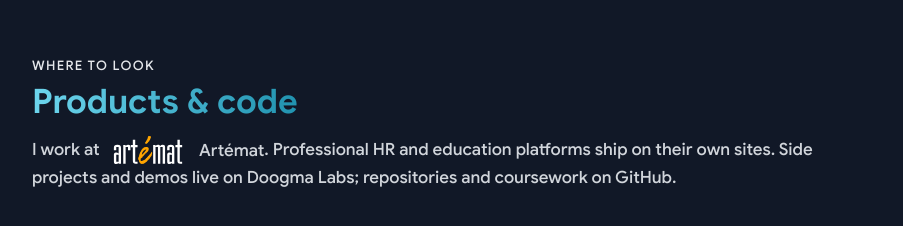
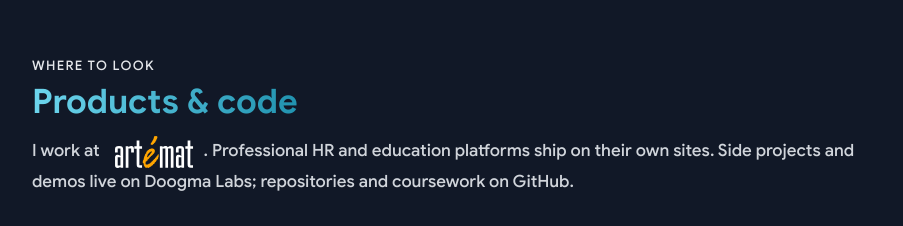
Before and after one commit to doomL/Portfolio-LauritoDomenico, a Next.js app: page / in a window 1280 px wide. Shown: the part 1420-1646 px from the top of the page, without its empty margins (43-946 px from the left). Built offline with nearby package versions, Linux system fonts and the light colour scheme.

Commit message:
About: Artémat employer link shows logo only
Co-authored-by: Domenico Laurito <laurito.dom@gmail.com>

```diff
--- a/components/home/about.tsx
+++ b/components/home/about.tsx
@@ -98,18 +98,18 @@ const AboutSection = () => {
   const renderEmployerLink = () => (
     <a
       href={ARTEMAT_EMPLOYER.url}
-      className="link text-amber-300 hover:text-amber-200 inline-flex items-center gap-2 align-middle"
+      className="link inline-flex items-center align-middle hover:opacity-90 transition-opacity"
       target="_blank"
       rel="noreferrer"
+      aria-label={ARTEMAT_EMPLOYER.name}
     >
       <Image
         src={ARTEMAT_EMPLOYER.logo}
-        alt=""
-        width={88}
-        height={28}
-        className="h-5 w-auto inline-block"
+        alt={ARTEMAT_EMPLOYER.name}
+        width={100}
+        height={32}
+        className="h-6 w-auto inline-block"
       />
-      <span>{ARTEMAT_EMPLOYER.name}</span>
     </a>
   );
 
```
